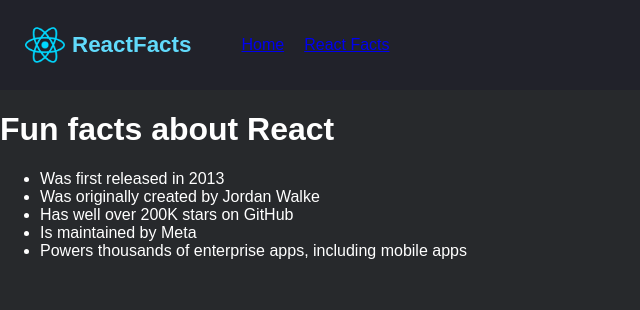
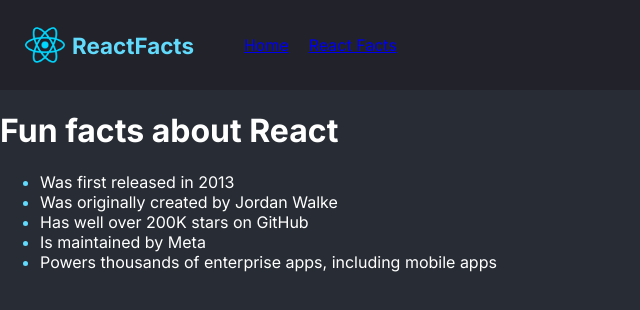
Before and after one commit to surya-441/first-react, a React (Vite) app: page /reactfacts in a window 1280 px wide. Shown: the top 310 px of the page, without its empty margins (0-640 px from the left). Built offline with nearby package versions, Linux system fonts and the light colour scheme.

Commit message:
more styles

```diff
--- /dev/null
+++ b/src/componenets/ReactFactsMain.css
@@ -0,0 +1,17 @@
+.react-facts-main {
+    color: white;
+    font-family: Inter, sans-serif;
+}
+
+.main-h1 {
+    font-weight: 700;
+}
+
+.main-ul {
+    font-weight: 400;
+    size: 16px;
+}
+
+.main-ul > li::marker {
+    color: #61DAFB
+}
--- a/src/componenets/ReactFactsMain.jsx
+++ b/src/componenets/ReactFactsMain.jsx
@@ -1,8 +1,10 @@
+import './ReactFactsMain.css';
+
 function ReactFactsMain() {
     return (
         <main className="react-facts-main">
-            <h1>Fun facts about React</h1>
-            <ul>
+            <h1 class = "main-h1">Fun facts about React</h1>
+            <ul class = "main-ul">
                 <li>Was first released in 2013</li>
                 <li>Was originally created by Jordan Walke</li>
                 <li>Has well over 200K stars on GitHub</li>
--- a/src/pages/ReactFacts.css
+++ b/src/pages/ReactFacts.css
@@ -1,7 +1,5 @@
 .react-facts {
-    font-family: Arial, Helvetica, sans-serif;
-    background: #27292c;
-    color: white;
+    background: #282D35;
     display: flex;
     flex-direction: column;
     min-height: 100vh;
```
